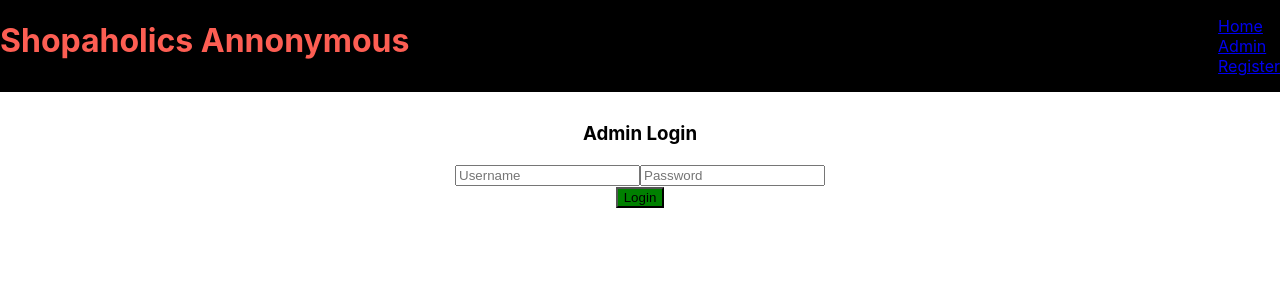
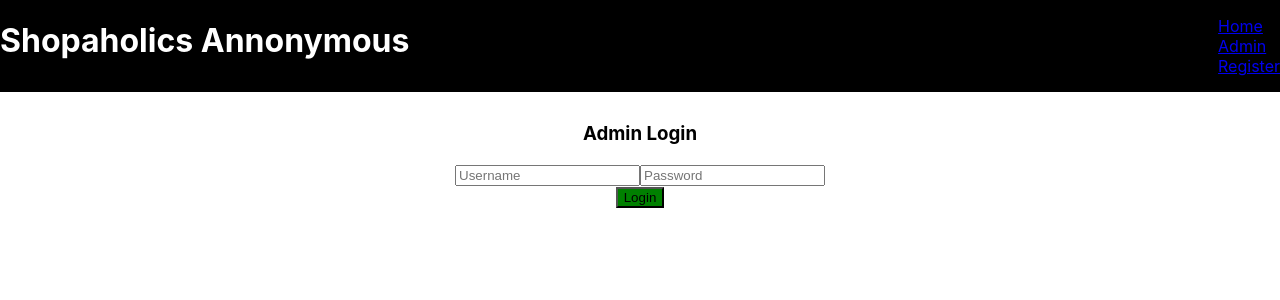
Before and after one commit to pdonohoo/final-shopping-cart, a React (Create React App) app: page /login in a window 1280 px wide. Shown: the top 300 px of the page. Built offline with nearby package versions, Linux system fonts and the light colour scheme.

Commit message:
fixed authentication

```diff
--- a/src/App.js
+++ b/src/App.js
@@ -1,7 +1,6 @@
 import React, { Component } from 'react';
 import './App.css';
 import { BrowserRouter as Router, Route, Link } from "react-router-dom";
-import { Button } from './Components/button';
 import Home from './Pages/home';
 import Admin from './Pages/admin';
 import { Row } from './Components/row';
@@ -14,14 +13,14 @@ class App extends Component {
       <div >
         <div>
 
-          <Router>
-            <Row style={{ backgroundColor: 'black', justifyContent: 'space-between' }}>
-              <h1 style={{  color: '#fd5e53' }}>
+          <Router >
+            <Row style={{ backgroundColor: 'black', justifyContent: 'space-between', textDecoration:'none' }}>
+              <h1 style={{  color: 'white' }}>
                 Shopaholics Annonymous
               </h1>
-              <ul style={{ listStyleType: 'none', }}>
+              <ul style={{ listStyleType: 'none'}} >
 
-                <li>
+                <li >
                   <Link to='/'>Home</Link>
                 </li>
                 <li>
@@ -33,7 +32,7 @@ class App extends Component {
 
               </ul>
             </Row>
-            <Route exact path='/' exact component={Home}></Route>
+            <Route  exact path='/' exact component={Home}></Route>
             <Route path='/admin' component={Admin}></Route>
             <Route path='/register' component={Register}></Route>
             <Route path='/login' component={Login}></Route>
--- a/src/Pages/admin.js
+++ b/src/Pages/admin.js
@@ -114,9 +114,10 @@ class Admin extends Component {
 
     let user = JSON.parse(localStorage.getItem('user'))
     this.setState({
-      user: user,
+      user,
       loading: false,
     })
+    console.log(user)
   }
 
   render() {
--- a/src/Pages/home.js
+++ b/src/Pages/home.js
@@ -29,6 +29,7 @@ addToCart = (name, image, price, _id) => () => {
         cart: [...this.state.cart, response]
       })
     })
+
 }
 
 deleteFromCart = (_id) => () => {
@@ -50,6 +51,7 @@ deleteFromCart = (_id) => () => {
         inventory
         })
       })
+
       getCart()
       .then(cart => {
         this.setState({
--- a/src/Pages/login.js
+++ b/src/Pages/login.js
@@ -27,7 +27,7 @@ export class Login extends Component {
      this.setState({
        user
      })
-    }).catch((err) => {console.log(err)})
+    }).catch((err) => {alert('Invalid credentials try again')})
   }
 
   handleChange = (e) => {
@@ -41,6 +41,7 @@ export class Login extends Component {
     this.setState({
       user
     })
+    console.log(user, 'this is user')
   }
 
 
```
Lines whose indentation alone changed are shown as unchanged.
